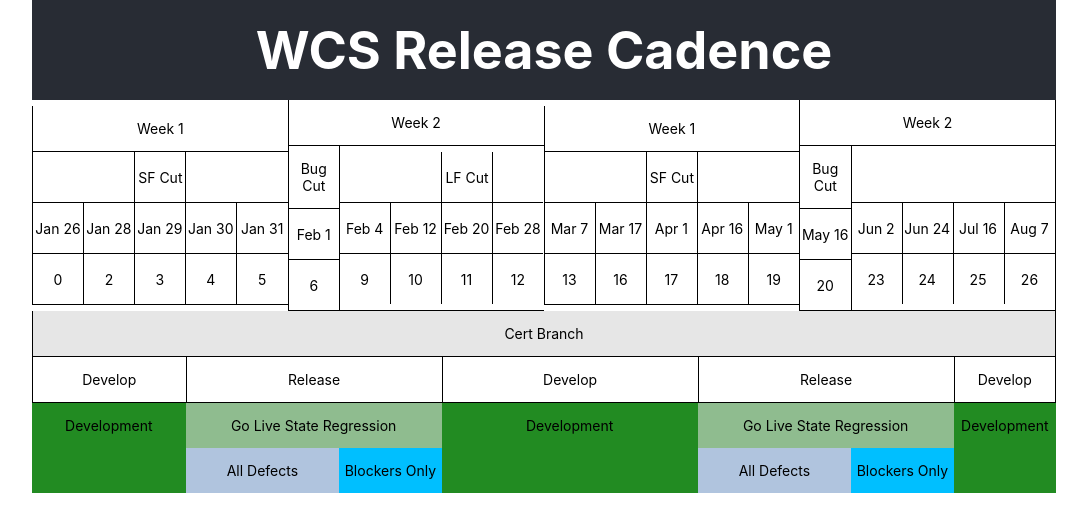
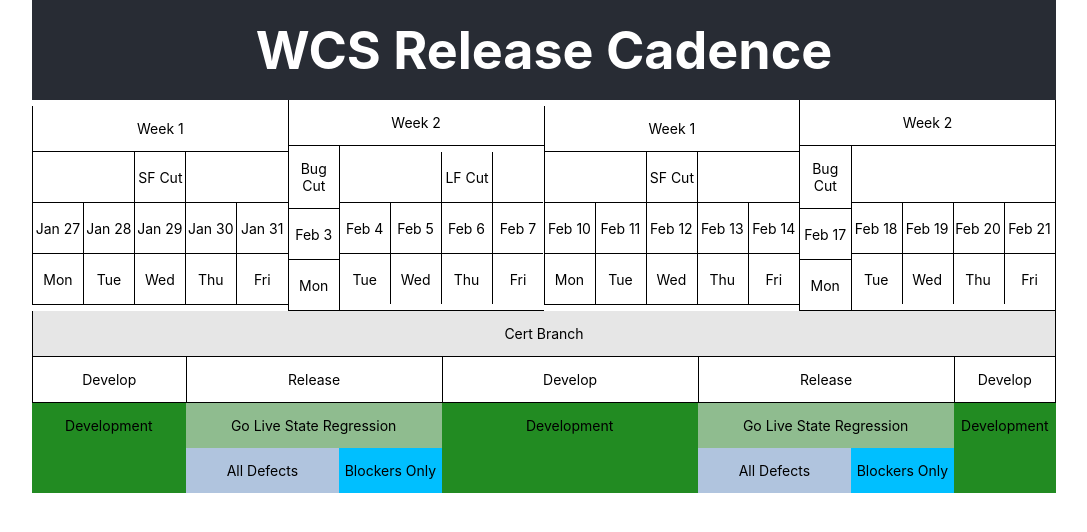
Before and after one commit to drewstewartdesigns/release-cadence, a React (Create React App) app: page / in a window 1280 px wide. Shown: the top 532 px of the page, without its empty margins (96-1183 px from the left). Built offline with nearby package versions, Linux system fonts and the light colour scheme.

Commit message:
Finally got the rotating calender working

```diff
--- a/src/components/actions/actions.component.jsx
+++ b/src/components/actions/actions.component.jsx
@@ -3,7 +3,7 @@ import './actions.styles.css';
 
 const createActions = (actionObj) => {
     let actions = actionObj.branch.map(branchObj => (
-        <div  className={branchObj.class}>
+        <div  className={branchObj.class} key={branchObj.id}>
             <p>{branchObj.name}</p>
         </div>
     ));
--- a/src/components/cadence/cadence.component.jsx
+++ b/src/components/cadence/cadence.component.jsx
@@ -7,7 +7,7 @@ import './cadence.styles.css';
 export const Cadence = props => (
     <>
         {props.cadence.map(server => (
-            <div className={server.class}>
+            <div className={server.class} key={server.id}>
                 <div className='cert-branch'>
                     <p>{server.name}</p>
                 </div>
--- a/src/components/day/day.component.jsx
+++ b/src/components/day/day.component.jsx
@@ -4,57 +4,43 @@ import moment from 'moment';
 
 import './day.styles.css';
 
-/*
-    - get current date
-    - get that week's Sunday
-    - build sprint
-*/
-
-let count = 0;
-//let currentDay = new Date();
 let currentDate = moment();
-
-const isWeekend = date => {
-    if (currentDate.day() === 0) {
-        // if sunday
-        count++;// advance to Monday
-    } else if (currentDate.day() === 6) {
-        // if saturday
-        count = count + 2;// advance to Monday
-    }
-}
+const startingDate = currentDate.clone().subtract(currentDate.day(), 'd');// force Sunday of the current week
+let previousDate = null;
 
 const createDate = () => {
+    debugger
 
-    //let currentIso = moment(currentDay).isoWeekday();// [mon-sun] 1, 2, 3, 4, 5, 6, 7
-    //let newIso;
+    let displayDate = startingDate.clone();
+    let activeDayClass = '';
 
+    if (previousDate !== null) displayDate = previousDate.clone();
 
-    //let monthDay = <Moment add={{days: newIso}} format='MMM. D' element='p' date={currentDay} />;
-    //let weekDay = <Moment add={{days: newIso}} format='ddd' element='p' date={currentDay} />;
+    displayDate.add(1, 'd');
 
-    isWeekend(currentDate);
+    if (displayDate.format('ddd').toLowerCase() === 'sat') displayDate.add(2, 'd');// advance to the next Monday
 
-    let nextDay = currentDate.day(count);
+    if (currentDate.isSame(displayDate)) activeDayClass = 'active';
+
     let template =  (
         <>
-        <div className='day-number'>
-            { moment(nextDay).format('MMM D')}
+        <div className={'day-number ' + activeDayClass}>
+            { displayDate.format('MMM D') }
         </div>
-        <div className='day-name'>
-            { count }
+        <div className={'day-name ' + activeDayClass}>
+            { displayDate.format('ddd') }
         </div>
         </>
     );
 
-    count++;
+    previousDate = displayDate.clone();
 
     return template;
 }
 
 export const Day = props => (
     <div className='day-list'>
-        {props.days.map((day, idx) => (
+        {props.days.map(day => (
 
 
             <div className='day-container' key={day.id}>
--- a/src/data/cadence.js
+++ b/src/data/cadence.js
@@ -2,6 +2,7 @@ export const CadenceData = [
     {
         name: 'Cert Branch',
         class: 'cert-container',
+        id: 1,
         branches: [
             {
                 name: 'Develop',
@@ -25,7 +26,7 @@ export const CadenceData = [
             },
             {
                 name: 'Develop',
-                id: 1,
+                id: 5,
                 class: 'develop'
             }
         ],
@@ -36,7 +37,8 @@ export const CadenceData = [
                 branch: [
                     {
                         name: 'Development',
-                        class: 'action'
+                        class: 'action',
+                        id: 1
                     }
                 ]
             },
@@ -67,7 +69,8 @@ export const CadenceData = [
                 branch: [
                     {
                         name: 'Development',
-                        class: 'action'
+                        class: 'action',
+                        id: 1
                     }
                 ]
             },
@@ -98,7 +101,8 @@ export const CadenceData = [
                 branch: [
                     {
                         name: 'Development',
-                        class: 'action'
+                        class: 'action',
+                        id: 1
                     }
                 ]
             }
```
